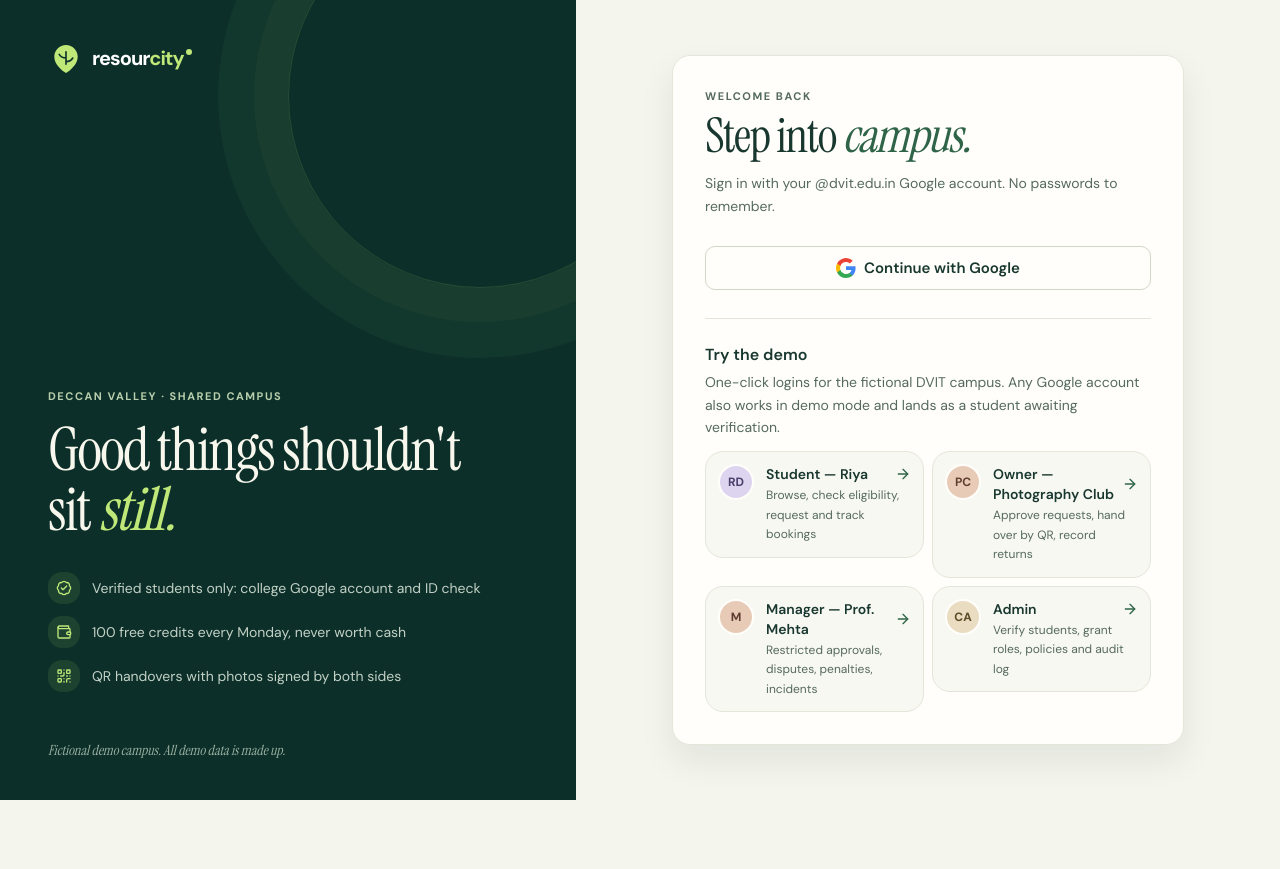
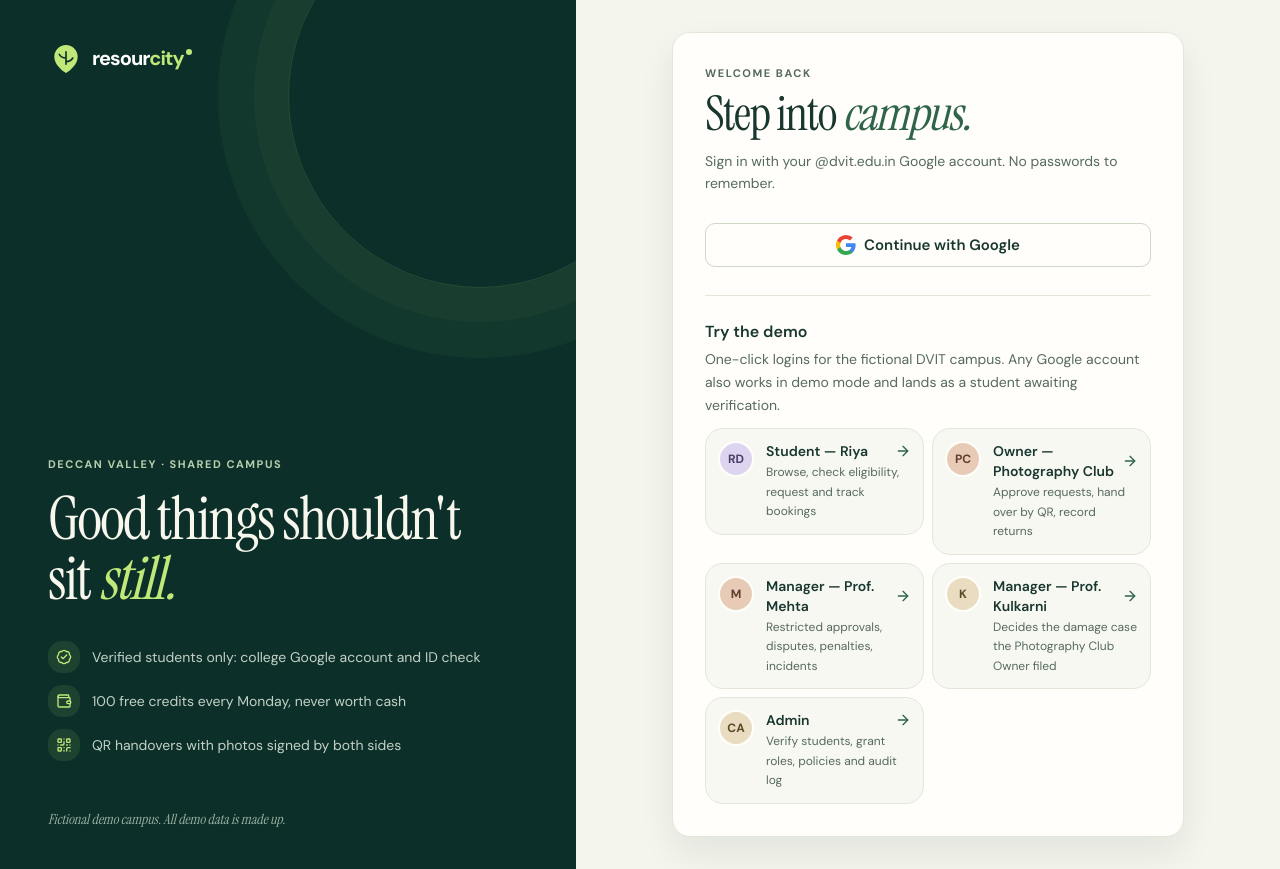
Before and after one commit to Woodbulky/ResourCity, a Next.js app: page /login in a window 1280 px wide. Before the commit the page ends 800 px from the top, so only its background shows below. Built offline with nearby package versions, Linux system fonts and the light colour scheme.

Commit message:
phase-5 complete: damage disputes with student response and conflict-of-interest routing, penalty and appeal decisions, Manager overrides, incidents with unsafe/restore, badge verification, AI search parser, condition comparison and certificate extraction with manual fallback; Kulkarni demo login

```diff
--- a/scripts/phase5-check.mjs
+++ b/scripts/phase5-check.mjs
@@ -215,7 +215,8 @@ await check("closing the incident never restores the resource; restoring is a se
   assert.equal((await notes(aarav, "INCIDENT_CLOSED")).length, 1);
   ok(await db.rpc("set_resource_status", { p_resource: cnc, p_actor: mehta, p_role: "manager", p_status: "active", p_reason: "Inspected and safe to use" }));
   assert.equal(ok(await db.from("resources").select("status").eq("id", cnc).single()).status, "active");
-  assert.equal((await events(cnc, "RESOURCE_STATUS_CHANGED")).length, 2);
+  const last = (await events(cnc, "RESOURCE_STATUS_CHANGED")).sort((x, y) => y.id - x.id).slice(0, 2); // audit log outlives re-seeds
+  assert.deepEqual(last.map((e) => `${e.from_state}>${e.to_state}`), ["unsafe>active", "active>unsafe"]);
 });
 
 // ---------------------------------------------------------------- badges
--- a/src/app/(auth)/login/page.tsx
+++ b/src/app/(auth)/login/page.tsx
@@ -18,6 +18,7 @@ const DEMO_COPY: Record<DemoAccount, { name: string; text: string }> = {
   student: { name: "Riya Deshmukh", text: "Browse, check eligibility, request and track bookings" },
   owner: { name: "Photography Club", text: "Approve requests, hand over by QR, record returns" },
   manager: { name: "Prof. Mehta", text: "Restricted approvals, disputes, penalties, incidents" },
+  manager2: { name: "Prof. Kulkarni", text: "Decides the damage case the Photography Club Owner filed" },
   admin: { name: "Campus Admin", text: "Verify students, grant roles, policies and audit log" },
 };
 
--- a/src/components/resource-browser.tsx
+++ b/src/components/resource-browser.tsx
@@ -73,7 +73,8 @@ export function ResourceBrowser({ resources }: { resources: ResourceCardData[] }
     return () => document.removeEventListener("keydown", onKey);
   }, []);
 
-  const words = parsed ? [] : deferred.trim().toLowerCase().split(/\s+/).filter(Boolean);
+  // A sentence sent to the parser is not a list of words every card must contain.
+  const words = parsed || parsing ? [] : deferred.trim().toLowerCase().split(/\s+/).filter(Boolean);
   const keywords = has("keywords") ? (f?.keywords ?? []).map((k) => k.toLowerCase()) : [];
   const shown = resources.filter((r) => {
     if (group !== "All" && CATEGORIES[r.category].group !== group) return false;
@@ -134,6 +135,7 @@ export function ResourceBrowser({ resources }: { resources: ResourceCardData[] }
         </label>
       </form>
       <div aria-live="polite" className="mt-2 grid gap-2">
+        {parsing && <p className="text-sm text-ink-soft">Reading your search… the AI turns it into filters you can edit; this can take a few seconds.</p>}
         {aiNote && <p className="text-sm text-ink-soft">{aiNote} Matching your words instead.</p>}
         {parsed && (
           <div className="flex flex-wrap items-center gap-2 text-sm">
--- a/src/lib/contracts/api.ts
+++ b/src/lib/contracts/api.ts
@@ -67,6 +67,8 @@ export const DEMO_ACCOUNTS = {
   student: { label: "Student — Riya", email: "riya@dvit.edu.in" },
   owner: { label: "Owner — Photography Club", email: "photo.lead@dvit.edu.in" },
   manager: { label: "Manager — Prof. Mehta", email: "prof.mehta@dvit.edu.in" },
+  // Second Manager: decides cases the Photography Club Owner files (demo script step 8, conflict of interest).
+  manager2: { label: "Manager — Prof. Kulkarni", email: "prof.kulkarni@dvit.edu.in" },
   admin: { label: "Admin", email: "admin@dvit.edu.in" },
 } as const;
 export type DemoAccount = keyof typeof DEMO_ACCOUNTS;
```
Also changed, not shown: 1 other file (tests, documents, lock files or other folders).
